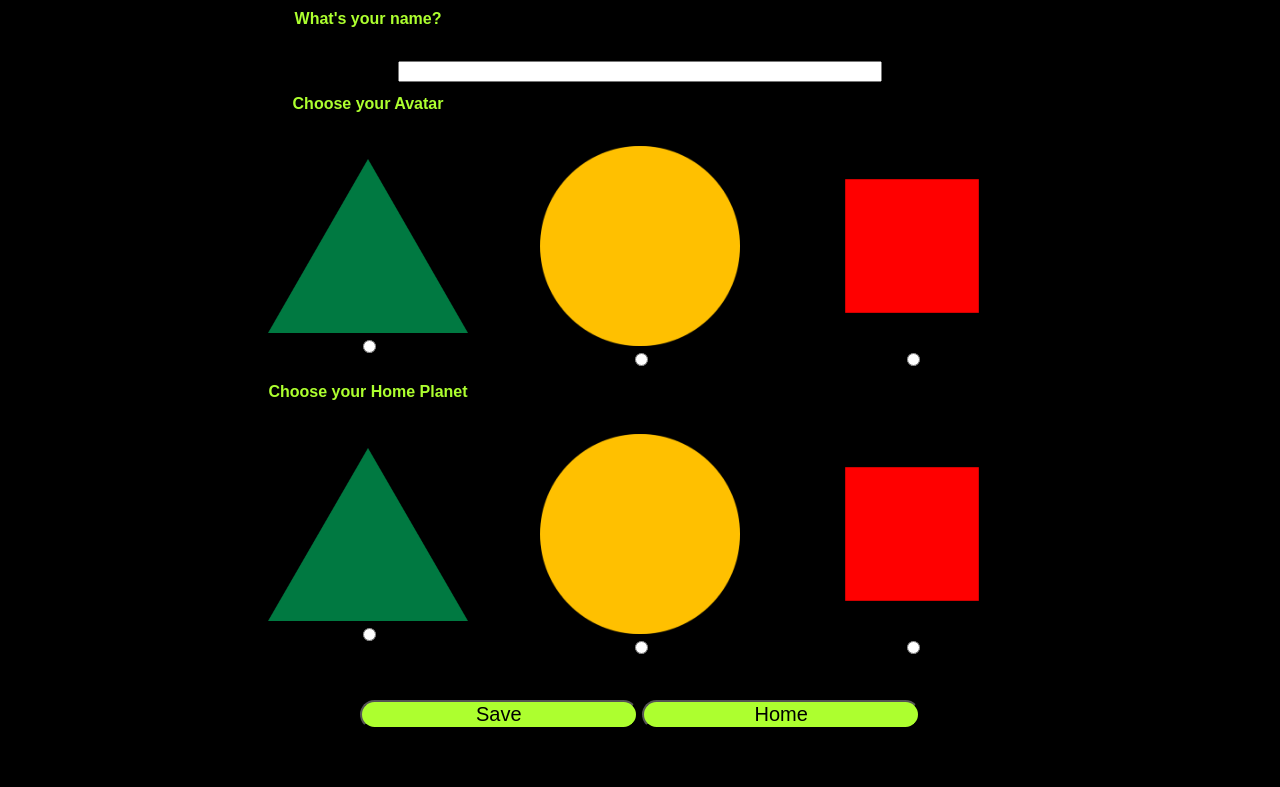
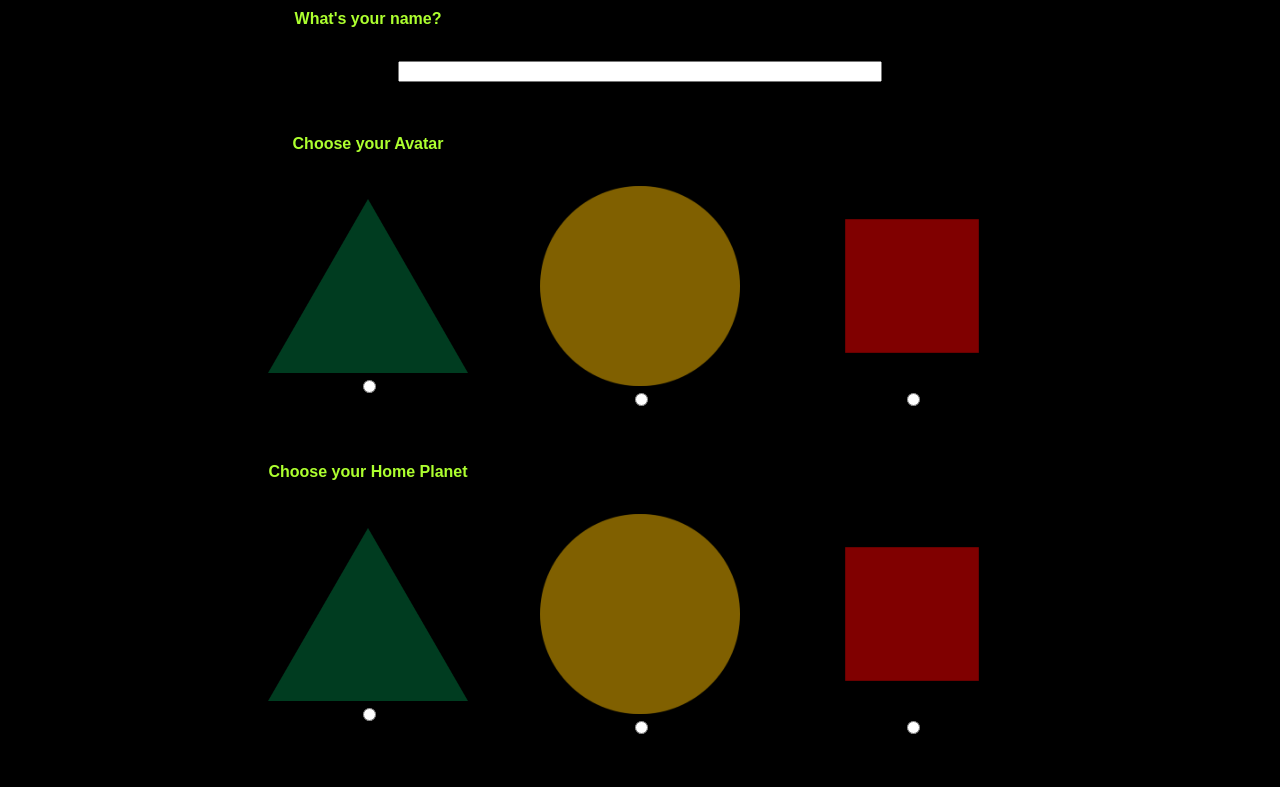
Before and after one commit to eakleine/cis440-tag, a plain HTML site: page ProjectTemplate/avatar_creator.html in a window 1280 px wide. Shown: the part 183-970 px from the top of the page. Before the commit the page ends 924 px from the top, so only its background shows below. Drawn offline with Linux system fonts and the light colour scheme.

Commit message:
Updated css for nav bar and pictures on avatar page

```diff
--- a/ProjectTemplate/avatar_creator.html
+++ b/ProjectTemplate/avatar_creator.html
@@ -35,7 +35,7 @@
                 <td>
                     <div>
                         <label id="alien1" for="a1">
-                            <div><img src="triangle.png" width="200" alt="Alien 1"></div>
+                            <div><img src="triangle.png" width="200" class="avatarPics" alt="Alien 1"></div>
                         </label>
                         <input type="radio" name="alienChosen" id="a1" value="" class="">
                     </div>
@@ -43,7 +43,7 @@
                 <td>
                     <div>
                         <label id="alien2" for="a2">
-                            <div><img src="circle.png" width="200" alt="Alien 2"></div>
+                            <div><img src="circle.png" width="200" class="avatarPics" alt="Alien 2"></div>
                         </label>
                         <input type="radio" name="alienChosen" id="a2" value="" class="">
                     </div>
@@ -51,7 +51,7 @@
                 <td>
                     <div>
                         <label id="alien3" for="a3">
-                            <div><img src="square.png" width="200" alt="Alien 3"></div>
+                            <div><img src="square.png" width="200" class="avatarPics" alt="Alien 3"></div>
                         </label>
                         <input type="radio" name="alienChosen" id="a3" value="" class="">
                     </div>
@@ -63,7 +63,7 @@
                 <td>
                     <div>
                         <label id="planet1" for="p1">
-                            <div><img src="triangle.png" width="200" alt="Planet 1"></div>
+                            <div><img src="triangle.png" width="200" class="avatarPics" alt="Planet 1"></div>
                         </label>
                         <input type="radio" name="planetChosen" id="a1" value="" class="">
                     </div>
@@ -71,7 +71,7 @@
                 <td>
                     <div>
                         <label id="planet2" for="p2">
-                            <div><img src="circle.png" width="200" alt="Planet 2"></div>
+                            <div><img src="circle.png" width="200" class="avatarPics" alt="Planet 2"></div>
                         </label>
                         <input type="radio" name="planetChosen" id="p2" value="" class="">
                     </div>
@@ -79,7 +79,7 @@
                 <td>
                     <div>
                         <label id="planet3" for="p3">
-                            <div><img src="square.png" width="200" alt="Planet 3"></div>
+                            <div><img src="square.png" width="200" class="avatarPics" alt="Planet 3"></div>
                         </label>
                         <input type="radio" name="planetChosen" id="p3" value="" class="">
                     </div>
--- a/ProjectTemplate/style.css
+++ b/ProjectTemplate/style.css
@@ -25,11 +25,6 @@ button {
 
 h1 {
 	text-align: center;
-}
-
-.alienOptions {
-	margin-left: auto;
-	margin-right: auto;
 }
 
 .menu {
@@ -98,12 +93,15 @@ nav {
 	height: 50px;
 	color: black;
 	margin: 20px;
+	border-radius:10px;
 }
 
 #homePage{
 	font-family: 'Dosis', sans-serif;
 	color: black;
 }
+
+
 
 /* footer {
 	position: sticky;
@@ -200,6 +198,9 @@ nav {
 /*	color: blue;*/
 /*}*/
 
+
+
+/* Avatar Creator Page */
 .alienOptions {
 	text-align: center;
 	margin: auto;
@@ -209,7 +210,9 @@ td {
 	min-width: 250px;
     padding: 10px;
 	padding-top:30px;
+	padding-bottom:50px;
 }
+
 #alienName{
 	width: 60%;
 }
@@ -222,3 +225,16 @@ td {
     width:35%;
     border-radius:20px;
 }
+
+.avatarPics {
+	opacity: 0.5;
+}
+
+.avatarPics:hover {
+	opacity: 1.0;
+}
+
+.alienOptions {
+	margin-left: auto;
+	margin-right: auto;
+}
```
